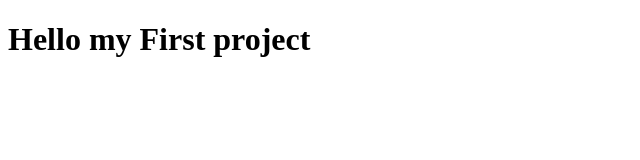
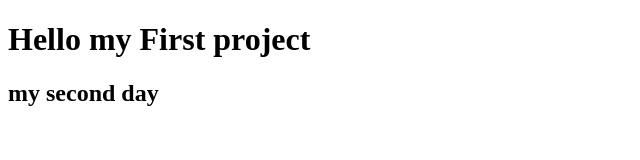
Before and after one commit to shubhampankar/Product, a plain HTML site: page index.html in a window 1280 px wide. Shown: the whole page, without its empty margins (0-640 px from the left). Drawn offline with Linux system fonts and the light colour scheme.

Commit message:
Update index.html

```diff
--- a/index.html
+++ b/index.html
@@ -7,5 +7,6 @@
 </head>
 <body>
     <H1>   Hello my First project</H1>
+    <h2> my second day</h2>
 </body>
 </html>
```
